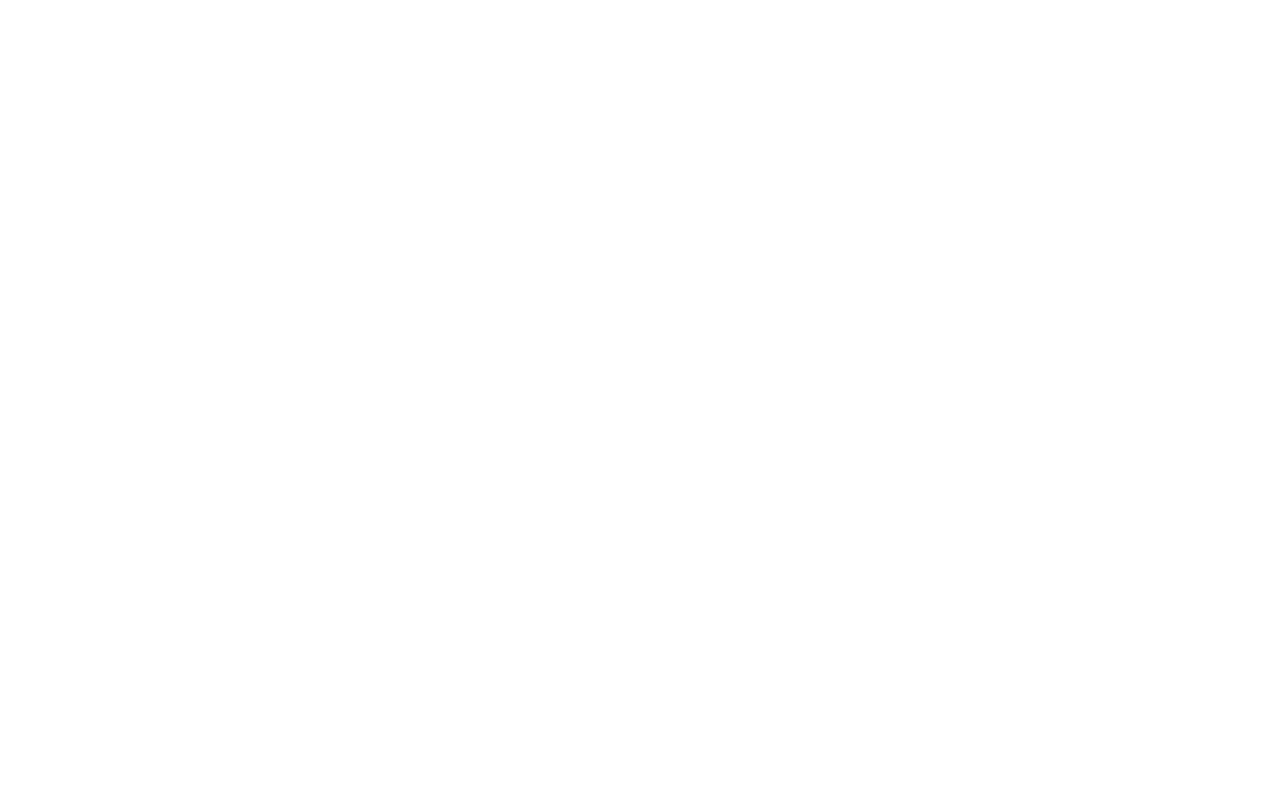
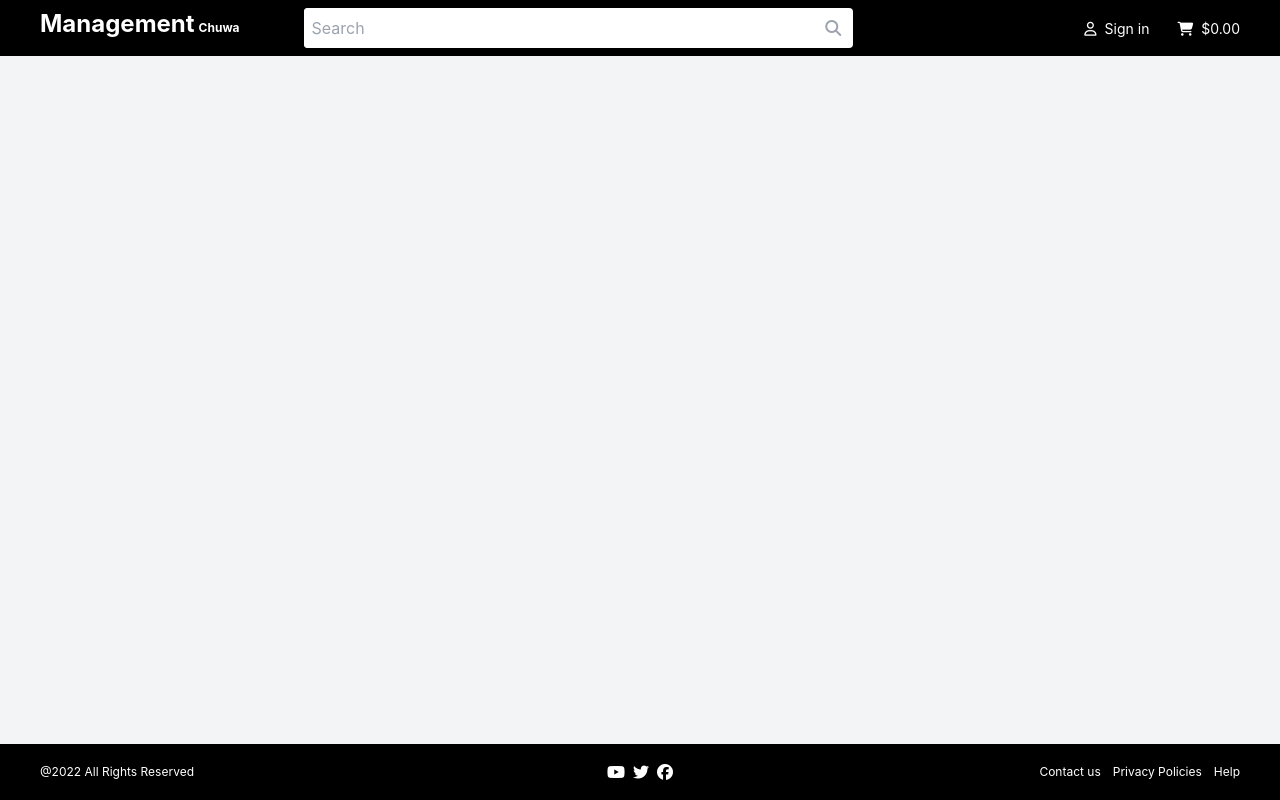
Before and after one commit to kcli-c/chuwa-product-management-system, a React (Create React App) app in the folder frontend/: page / in a window 1280 px wide. Built offline with nearby package versions, Linux system fonts and the light colour scheme.

Commit message:
add outlet to navbars

```diff
--- a/frontend/src/App.js
+++ b/frontend/src/App.js
@@ -5,17 +5,17 @@ import Account from './components/Account'
 import NavBars from './components/NavBars'
 
 // button's purple-ish color: indigo-700
-// Entire page's background color: gray-100
 
 function App() {
   return (
     <div>
     <BrowserRouter>
       <Routes>
-        <Route path="/">
-          <Route path="signup" element={<div><NavBars /><Account action="Sign up"/></div>} />
-          <Route path="signin" element={<div><NavBars /><Account action="Sign in"/></div>} />
-          <Route path="update-password" element={<div><NavBars /><Account action="Update password"/></div>} />
+        <Route path="/" element={<NavBars />}>
+          <Route path="signup" element={<Account action="Sign up"/>} />
+          <Route path="signin" element={<Account action="Sign in"/>} />
+          <Route path="update-password" element={<Account action="Update password"/>} />
+          <Route path="testing" element={<div><p>Hello World</p></div>} />
         </Route>
       </Routes>
     </BrowserRouter>
--- a/frontend/src/components/Account.js
+++ b/frontend/src/components/Account.js
@@ -1,5 +1,4 @@
 import { Link, useNavigate, useLocation } from 'react-router-dom';
-import { signIn, signUp } from '../services/auth';
 import { useDispatch } from 'react-redux';
 import { authUser, signUpUser } from '../app/userSlice';
 
@@ -58,29 +57,15 @@ const Account = ({ action }) => {
       "email": email,
       "password": password,
     }
-    // try {
-      if (actionEnum === 0) {
-        // const user = await signIn(data);
-        // console.log(user);
-        // console.log("sign in successful");
-        dispatch(authUser(data))
-      } else {
-        // const user = await signUp(data);
-        // console.log(user);
-        // console.log("sign up successful");
-        dispatch(signUpUser(data))
-      }
-    // } catch (err) {
-    //   const { message } = err;
-    //   console.log(message);
-    // }
-
+    if (actionEnum === 0) {
+      dispatch(authUser(data))
+    } else {
+      dispatch(signUpUser(data))
+    }
   }
 
-
-
   return (
-    <div className="h-screen w-screen flex justify-around items-center bg-gray-100">
+    <div className="h-full w-full flex justify-around items-center">
       <div className="bg-white w-1/2 p-10 rounded shadow-xl max-md:w-5/6">
         <div className="flex justify-end"><button className="fas fa-xmark text-xl"></button></div>
         {actionEnum < 3 &&
--- a/frontend/src/components/NavBars.js
+++ b/frontend/src/components/NavBars.js
@@ -1,6 +1,7 @@
 import { useDispatch, useSelector } from 'react-redux';
 import { logOutUser } from '../app/userSlice';
 import { Link, useNavigate, useLocation } from 'react-router-dom';
+import { Outlet } from 'react-router-dom';
 
 function NavBars() {
   const { isAuthenticated } = useSelector(state => state.user);
@@ -22,7 +23,11 @@ function NavBars() {
 
   return (
     <div>
-      <header className="max-md:invisible fixed top-0 bg-black h-14 w-full flex items-center">
+      <div style={{height: "calc(100vh - 7rem)", marginTop: "3.5rem"}} className='bg-gray-100'>
+          <Outlet />
+      </div>
+
+      <nav className="max-md:invisible fixed top-0 bg-black h-14 w-full flex items-center">
         <div className="flex w-2/3">
           <div>
             <span className="ms-10 text-2xl font-bold text-white">Management</span>
@@ -42,7 +47,7 @@ function NavBars() {
             <button className="ms-7 text-sm"><i className="fas fa-cart-shopping me-2"></i>$0.00</button>
           </div>
         </div>
-      </header>
+      </nav>
 
       <div className="max-md:invisible fixed bottom-0 left-0 right-0 bg-black h-14 flex justify-between items-center">
         <div className="w-1/3 flex">
```
